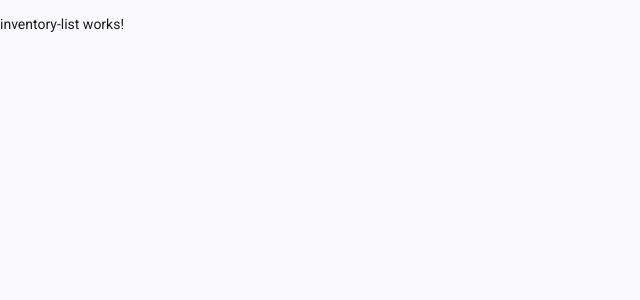
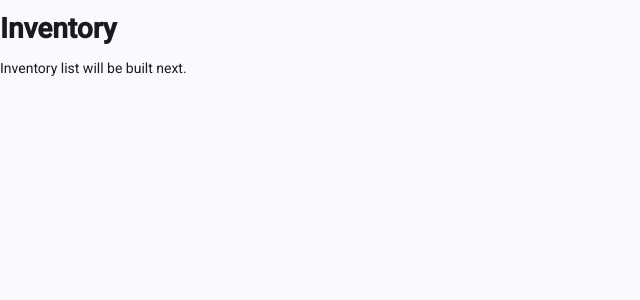
Before and after one commit to disnaut/selenium-training-demo, an Angular app in the folder selenium-training-app/: page /inventory in a window 1280 px wide. Shown: the top 300 px of the page, without its empty margins (0-640 px from the left). Built offline with nearby package versions, Linux system fonts and the light colour scheme.

Commit message:
inventory list html update to check

```diff
--- a/selenium-training-app/src/app/features/inventory/inventory-list/inventory-list.html
+++ b/selenium-training-app/src/app/features/inventory/inventory-list/inventory-list.html
@@ -1 +1,4 @@
-<p>inventory-list works!</p>
+<div data-testid="inventory-page">
+  <h1 data-testid="inventory-title">Inventory</h1>
+  <p>Inventory list will be built next.</p>
+</div>
```
